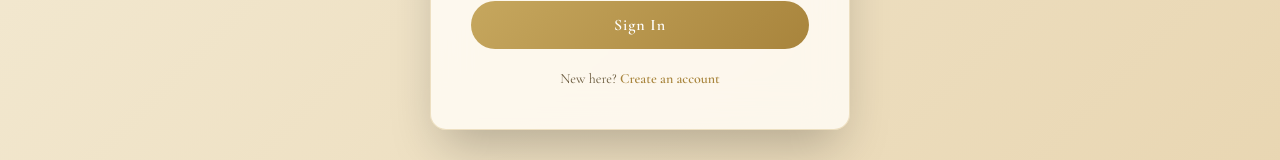
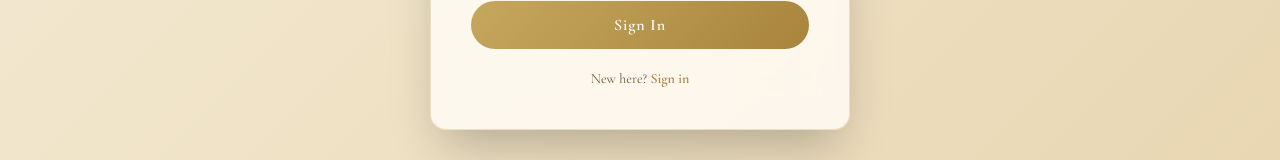
Before and after one commit to simranhere/theatelier, a React (Vite) app in the folder Front_End/Mern-Project/: page /login in a window 1280 px wide. Shown: the part 509-669 px from the top of the page. Built offline with nearby package versions, Linux system fonts and the light colour scheme.

Commit message:
Changes in Login and Signup

```diff
--- a/Front_End/Mern-Project/src/pages/Login.tsx
+++ b/Front_End/Mern-Project/src/pages/Login.tsx
@@ -4,7 +4,7 @@ import { Eye, EyeOff } from "lucide-react";
 import axios from "axios";
 import { useNavigate } from "react-router-dom";
 import api from "./api";
-
+import { Link } from "react-router-dom";
 interface LoginFormState {
   emailid: string;
   pwd: string;
@@ -234,9 +234,9 @@ export default function Login() {
 
         <p className="text-center mt-5 text-sm text-[#6B5B3E]" style={{ fontFamily: "'Cormorant Garamond', serif" }}>
           New here?{" "}
-          <a href="/signup" className="text-[#A8843C] font-semibold hover:underline">
-            Create an account
-          </a>
+          <Link to="/login" className="text-[#A8843C] font-semibold hover:underline">
+            Sign in
+          </Link>
         </p>
 
         {userType && (
--- a/Front_End/Mern-Project/src/pages/Signup.tsx
+++ b/Front_End/Mern-Project/src/pages/Signup.tsx
@@ -7,7 +7,7 @@ import atelierBg from "../assets/atelier.png";
 import customerImg from "../assets/customer.png";
 import tailorImg from "../assets/tailor.png";
 import adminImg from "../assets/admin.png";
-
+import { Link } from "react-router-dom";
 interface SignupFormState {
   emailid: string;
   pwd: string;
@@ -65,7 +65,7 @@ export default function Signup() {
 
   const leftImage =
     form.utype === "Customer" ? customerImg :
-    form.utype === "Tailor" ? tailorImg : adminImg;
+      form.utype === "Tailor" ? tailorImg : adminImg;
 
   return (
     <div
@@ -112,9 +112,8 @@ export default function Signup() {
               value={form.emailid}
               onChange={handleChange}
               onBlur={() => setTouched({ ...touched, emailid: true })}
-              className={`w-full px-4 py-3 rounded-lg bg-[#F8F3E8] border ${
-                touched.emailid && !emailValid ? "border-red-500" : "border-[#D6C7A8]"
-              }`}
+              className={`w-full px-4 py-3 rounded-lg bg-[#F8F3E8] border ${touched.emailid && !emailValid ? "border-red-500" : "border-[#D6C7A8]"
+                }`}
             />
             {touched.emailid && !emailValid && (
               <p className="text-red-500 text-sm mt-1">Enter a valid email address.</p>
@@ -158,9 +157,8 @@ export default function Signup() {
               value={form.utype}
               onChange={handleChange}
               onBlur={() => setTouched({ ...touched, utype: true })}
-              className={`w-full px-4 py-3 rounded-lg bg-[#F8F3E8] border ${
-                touched.utype && !userTypeValid ? "border-red-500" : "border-[#D6C7A8]"
-              }`}
+              className={`w-full px-4 py-3 rounded-lg bg-[#F8F3E8] border ${touched.utype && !userTypeValid ? "border-red-500" : "border-[#D6C7A8]"
+                }`}
             >
               <option value="">Select User Type</option>
               <option value="Customer">Customer</option>
@@ -190,7 +188,9 @@ export default function Signup() {
 
           <p className="text-center mt-5 text-sm text-[#6B5B3E]" style={{ fontFamily: "'Cormorant Garamond', serif" }}>
             Already have an account?{" "}
-            <a href="/login" className="text-[#A8843C] font-semibold hover:underline">Sign in</a>
+            <Link to="/signup" className="text-[#A8843C] font-semibold hover:underline">
+              Create an account
+            </Link>
           </p>
         </motion.div>
       </div>
```
